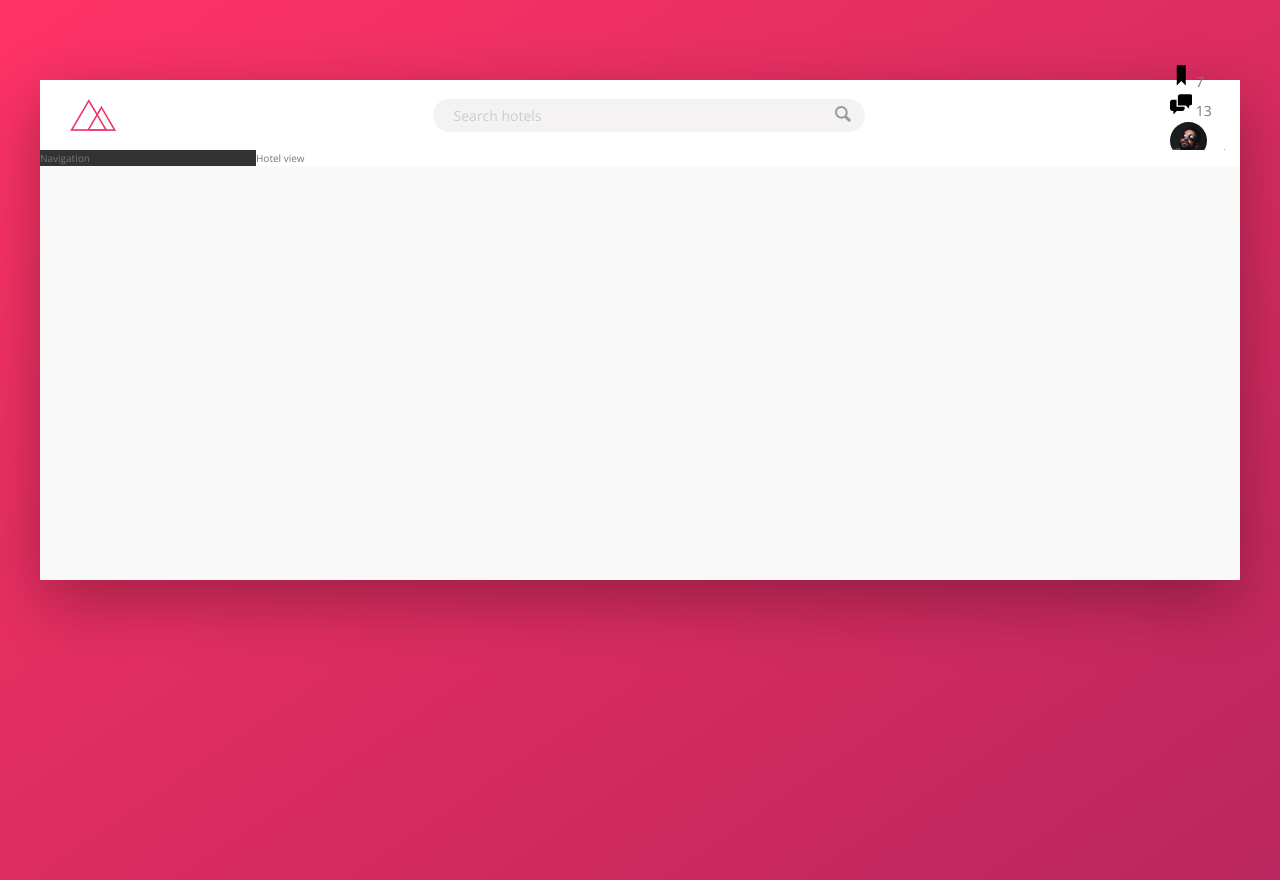
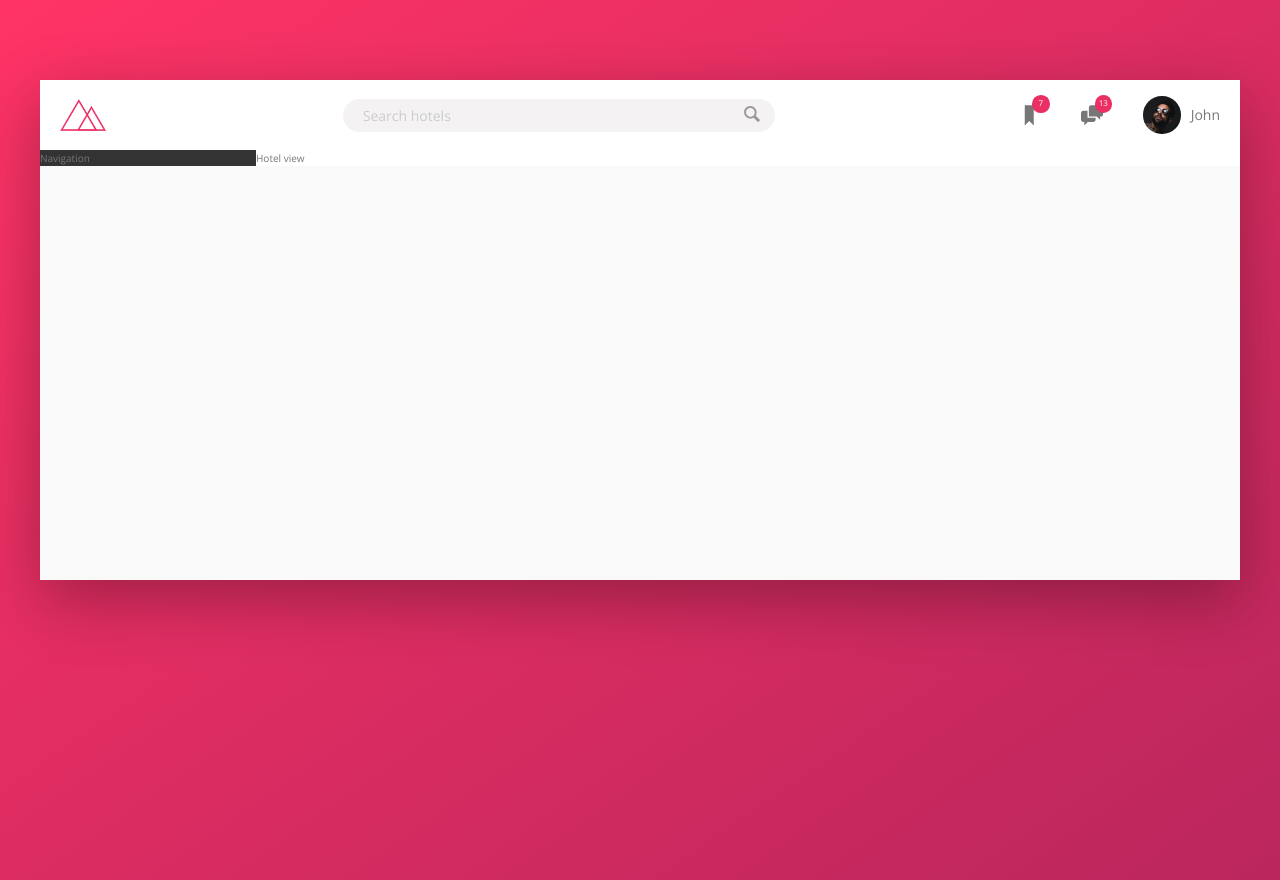
Before and after one commit to mk-hill/Trillo, a website: page index.html in a window 1280 px wide. Drawn offline with nearby package versions, Linux system fonts and the light colour scheme.

Commit message:
Update user navigation

```diff
--- a/index.html
+++ b/index.html
@@ -27,13 +27,13 @@
             </form>
 
             <nav class="user-nav">
-                <div class="user-nav__nav__icon-box">
+                <div class="user-nav__icon-box">
                     <svg class="user-nav__icon">
                         <use xlink:href="img/sprite.svg#icon-bookmark"></use>
                     </svg>
                     <span class="user-nav__notification">7</span>
                 </div>
-                <div class="user-nav__nav__icon-box">
+                <div class="user-nav__icon-box">
                     <svg class="user-nav__icon">
                         <use xlink:href="img/sprite.svg#icon-chat"></use>
                     </svg>
--- a/sass/_components.scss
+++ b/sass/_components.scss
@@ -2,7 +2,7 @@
 // LOGO
 .logo {
     height: 3.25rem;
-    margin-left: 3rem;
+    margin-left: 2rem;
 }
 
 
@@ -75,30 +75,53 @@
 // USER NAVIGATION
 
 .user-nav {
+    display: flex;
+    align-items: center;
+    align-self: stretch;
+
+    & > * {
+        padding: 0 2rem;
+        cursor: pointer;
+        height: 100%;
+        display: flex;
+        align-items: center;
+    }
+
+    & > *:hover {
+        background-color: var(--c-gry-lt-2);
+    }
 
     &__icon-box {
-
+        position: relative;
     }
 
     &__icon {
         height: 2.25rem;
         width: 2.25rem;
+        fill: var(--c-gry-dk-2);
     }
 
     &__notification {
+        font-size: .8rem;
+        height: 1.75rem;
+        width: 1.75rem;
+        border-radius: 50%;
+        background-color: var(--c-prm);
+        color: #fff;
+        position: absolute;
+        top: 1.5rem;
+        right: 1.1rem;
 
-    }
-
-    &__user {
-
+        // Centering text within the bubble using flex
+        display: flex;
+        justify-content: center;
+        align-items: center;
     }
 
     &__user-photo {
         height: 3.75rem;
         border-radius: 50%;
+        margin-right: 1rem;
     }
 
-    &__user-name {
-
-    }
 }
```
Also changed, not shown: css/style.css.
